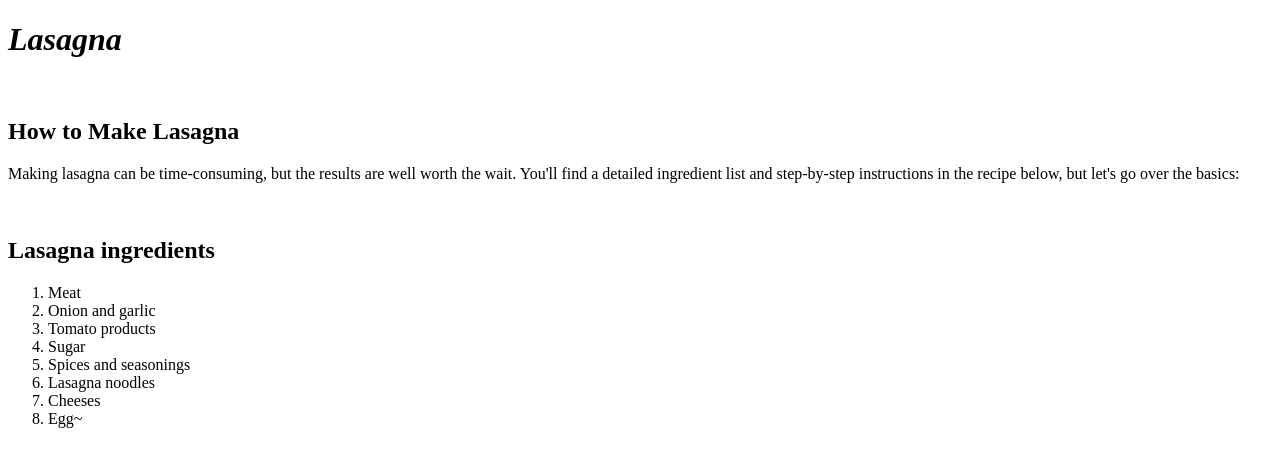
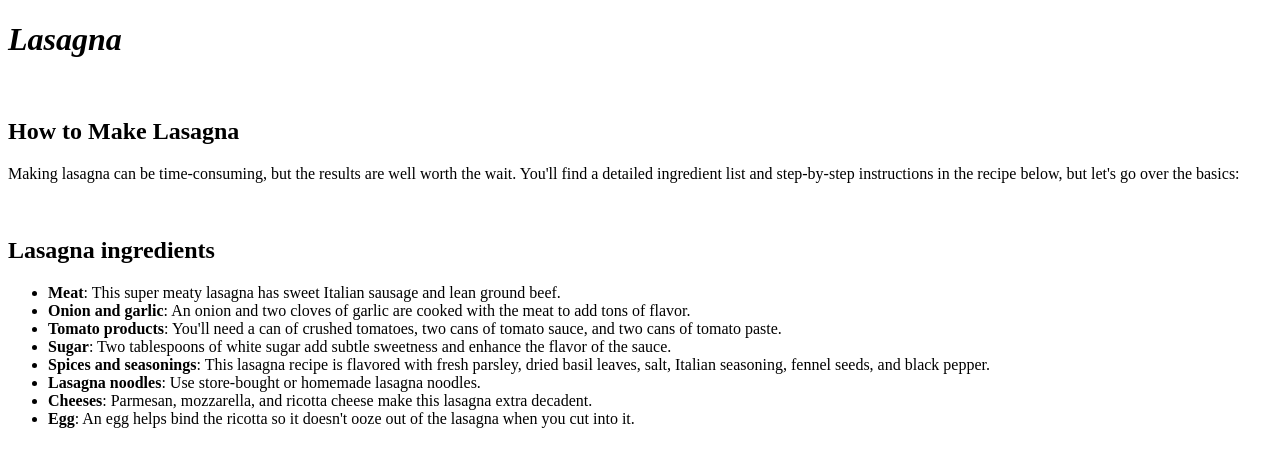
Before and after one commit to Mussesibi/odin-recipes, a plain HTML site: page recipes/lasagnia.html in a window 1280 px wide. Drawn offline with Linux system fonts and the light colour scheme.

Commit message:
Add ingredients description
This will add description for each lasagna ingredient list

```diff
--- a/recipes/lasagnia.html
+++ b/recipes/lasagnia.html
@@ -15,16 +15,17 @@
     </p>
     <br>
     <h2>Lasagna ingredients</h2>
-    <ol>
-        <li>Meat</li>
-        <li>Onion and garlic</li>
-        <li>Tomato products</li>
-        <li>Sugar</li>
-        <li>Spices and seasonings</li>
-        <li>Lasagna noodles</li>
-        <li>Cheeses</li>
-        <li>Egg~</li>
+    <ul>
 
-    </ol>
+        <li><b>Meat</b>: This super meaty lasagna has sweet Italian sausage and lean ground beef.</li>
+        <li><b>Onion and garlic</b>: An onion and two cloves of garlic are cooked with the meat to add tons of flavor.</li>
+        <li><b>Tomato products</b>: You'll need a can of crushed tomatoes, two cans of tomato sauce, and two cans of tomato paste.</li>
+        <li><b>Sugar</b>: Two tablespoons of white sugar add subtle sweetness and enhance the flavor of the sauce.</li>
+        <li><b>Spices and seasonings</b>: This lasagna recipe is flavored with fresh parsley, dried basil leaves, salt, Italian seasoning, fennel seeds, and black pepper.</li>
+        <li><b>Lasagna noodles</b>: Use store-bought or homemade lasagna noodles.</li>
+        <li><b>Cheeses</b>:  Parmesan, mozzarella, and ricotta cheese make this lasagna extra decadent.</li>
+        <li><b>Egg</b>: An egg helps bind the ricotta so it doesn't ooze out of the lasagna when you cut into it.</li>
+
+    </ul>
 </body>
 </html>
```
